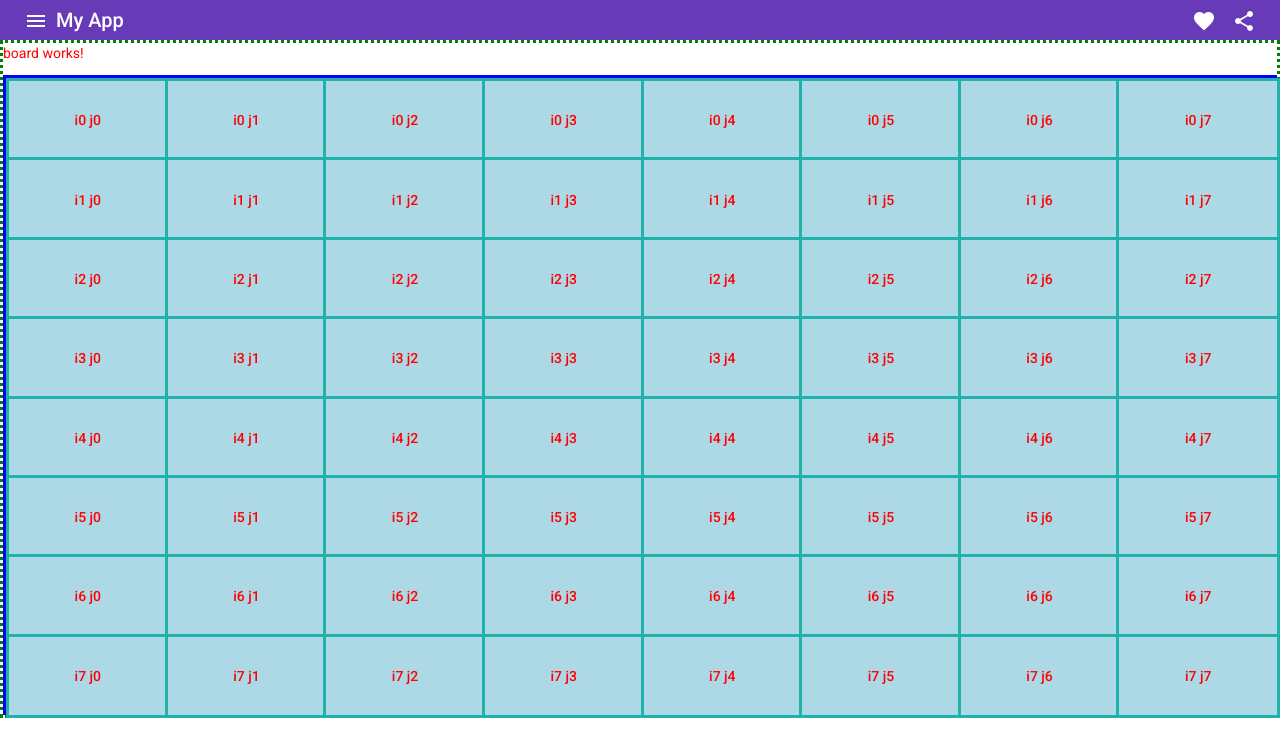
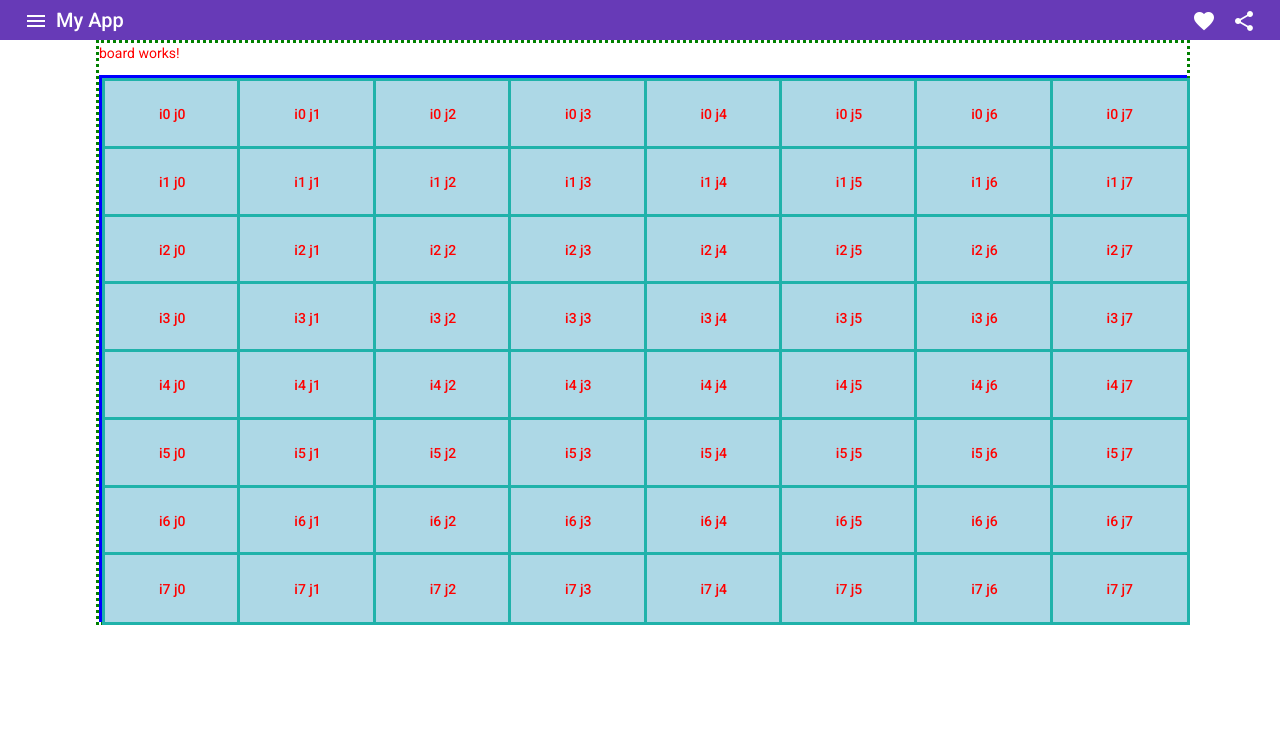
Before and after one commit to smoritz023/Minesweeper-Angular, an Angular app in the folder minesweeper/: page / in a window 1280 px wide. Shown: the top 756 px of the page. Built offline with nearby package versions, Linux system fonts and the light colour scheme.

Commit message:
pushing minor changes

```diff
--- a/minesweeper/src/app/board/board.component.html
+++ b/minesweeper/src/app/board/board.component.html
@@ -1,4 +1,4 @@
 <div class="board">
     <p>board works!</p>
-    <app-grid></app-grid>
+    <app-grid class="grid-board"></app-grid>
 </div>
--- a/minesweeper/src/app/board/board.component.scss
+++ b/minesweeper/src/app/board/board.component.scss
@@ -1,4 +1,11 @@
 .board{
     border-style: dotted;
     border-color: green;
+    width: 85%;
+    margin-left: 7.5%;
+    margin-right: 7.5%;
 }
+
+.grid-board{
+    width: 85%;
+}
--- a/minesweeper/src/app/grid/grid.component.ts
+++ b/minesweeper/src/app/grid/grid.component.ts
@@ -71,6 +71,7 @@ export class GridComponent implements OnInit {
     let reductor: number = 0;
     let tempImp: number = inp;
     columns = columns - 1;
+    //finding y index within gridlist by using tempImp and reductor
     if(tempImp >= columns){
       while(tempImp > columns){
         tempImp = tempImp - columns;
@@ -79,34 +80,30 @@ export class GridComponent implements OnInit {
       console.log("reductor: " + reductor);
     }
 
-
     if(inp < columns){
       yInd = 0;
       xInd = inp;
     }
-    else{
-      console.log("inside equals");
+    // else{
+    //   let ticker = 0;
+    //   while(inp > columns){
+    //     inp = inp - columns;
+    //     ticker++;
+    //   }
+    //   yInd = reductor;
+    //   xInd = 0;
+    // }
+    if((inp > columns) && (reductor != 1)){
       let ticker = 0;
       while(inp > columns){
         inp = inp - columns;
-        // console.log("ticker before: "+ ticker);
+        console.log("ticker before: "+ ticker);
         ticker++;
-        // console.log("ticker after: "+ ticker);
+        console.log("ticker after: "+ ticker);
       }
-      yInd = reductor;
-      xInd = 0;
+      yInd = ticker;
+      xInd = inp;
     }
-    // else if((inp > columns) && (reductor != 1)){
-    //   let ticker = 0;
-    //   while(inp > columns){
-    //     inp = inp - columns;
-    //     console.log("ticker before: "+ ticker);
-    //     ticker++;
-    //     console.log("ticker after: "+ ticker);
-    //   }
-    //   yInd = ticker;
-    //   xInd = inp;
-    // }
 
     console.log("X: " + xInd + " Y: " + yInd);
   }
```
